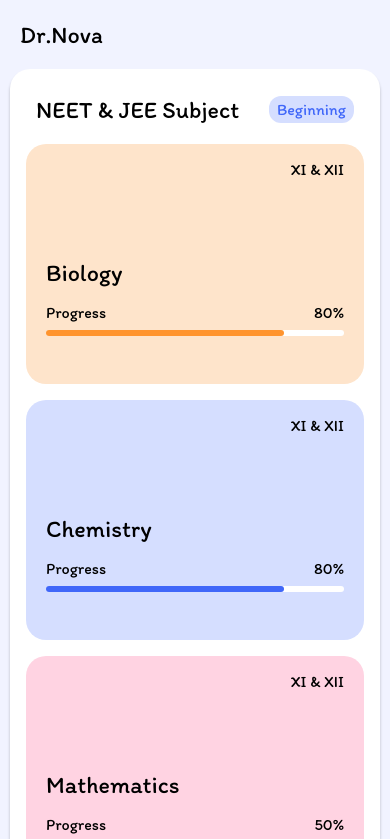
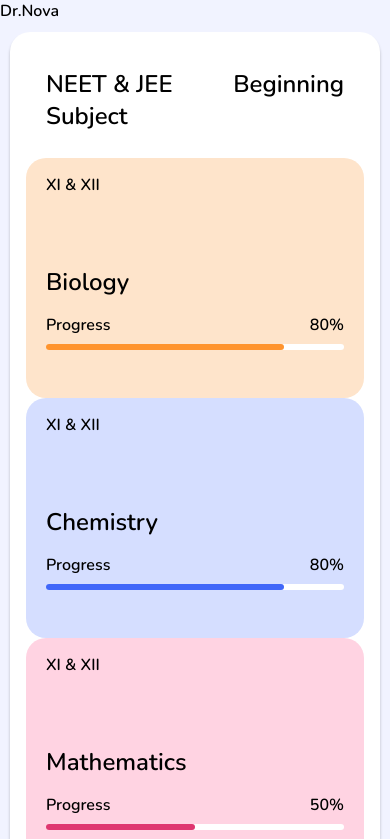
Before and after one commit to Bdeb121/Dr.Nova, a plain HTML site: page index.html in a window 390 px wide. Shown: the top 839 px of the page. Drawn offline with nearby package versions, Linux system fonts and the light colour scheme.

Commit message:
Update main.css

```diff
--- a/css/main.css
+++ b/css/main.css
@@ -1,4 +1,5 @@
-@import url('https://fonts.googleapis.com/css2?family=Itim&display=swap');
+/* @import url('https://fonts.googleapis.com/css2?family=Itim&display=swap'); */
+@import url('https://fonts.googleapis.com/css2?family=Nunito:wght@400;500;600&display=swap');
 * {
     margin: 0;
     padding: 0;
@@ -8,74 +9,30 @@
 }
 body {
     background: #f1f3ff;
-    font-family: 'Itim', cursive;
+    /* font-family: 'Itim', cursive; */
+    font-family: 'Nunito', sans-serif;
+    font-weight: 600;
 }
 .container {
     display: flex;
     justify-content: center;
     flex-direction: column;
 }
-/* body::-webkit-scrollbar{
-    width: 16px;
-}
-body::-webkit-scrollbar-track{
-    border-radius: 8px;
-    background: #fff;
-}
-body::-webkit-scrollbar-thumb{
-    border-radius: 8px;
-    background: #292929;
-} */
-.container .logo {
+.container .header {
     display: flex;
     flex-wrap: nowrap;
     padding: 20px 20px 10px;
     font-size: 24px;
 }
 .container .middle {
-    display: flex;
-    flex-direction: column;
-    padding: 16px;
-    margin: 10px 16px 16px;
-    background: #ffffff;
-    box-shadow: 0px 3px 3px 0px rgba(0, 0, 0, 0.25);
-    border-radius: 20px;
-    margin-bottom: 20px;
-}
-.middle .header{
-    display: flex;
-    justify-content: space-between;
-    margin: 10px 10px 20px;
-}
-.middle .header .chapter{
-    font-size: 24px;
-}
-.middle .header .status{
-    align-self: center;
-    padding: 4px 8px;
-    border-radius: 12px;
-}
-.status1{
-    background: #ffd3e2;
-    color: #df3670;
-}
-.status2{
-    background: #d5deff;
-    color: #4067f9;
-}
-.status3{
-    background: #c8f7dc;
-    color: #34c471;
-}
-.status4{
-    background: #fee4cb;
-    color: #ff942e;
-}
-.middle .cards{
     display: grid;
     grid-template-columns: repeat(4, minmax(0, 1fr));
+    padding: 16px;
     grid-gap: 16px 16px;
-    margin-bottom: 10px;
+    background: #ffffff;
+    border-radius: 20px;
+    margin: 10px 16px 16px;
+    box-shadow: 0px 3px 3px 0px rgba(0, 0, 0, 0.25);
 }
 .middle .card {
     position: relative;
@@ -87,6 +44,7 @@
     height: 240px;
     padding: 16px 20px;
 }
+
 .middle .card:nth-child(8n+1){
     background: #fee4cb;
 }
@@ -111,10 +69,7 @@
 .middle .card:nth-child(8n+8){
     background: #e9e7fd;
 }
-.card .class {
-    display: flex;
-    justify-content: end;
-}
+
 .card .text {
     display: flex;
     font-size: 24px;
@@ -129,6 +84,7 @@
     margin-top: 16px;
     justify-content: space-between;
 }
+
 .card .bar {
     position: relative;
     display: flex;
@@ -138,12 +94,15 @@
     margin-top: 8px;
     margin-bottom: 32px;
 }
+
 .card .bar span {
     position: absolute;
     height: 6px;
     border-radius: 12px;
     width: 100%;
+    background: #000;
 }
+
 .card:nth-child(8n+1) .bar span{
     background: #ff942e;
 }
@@ -168,6 +127,7 @@
 .card:nth-child(8n+8) .bar span{
     background: #4f3ff0;
 }
+
 .container .footer {
     margin: 10px 20px 20px;
     display: flex;
@@ -181,12 +141,12 @@
 }
 
 @media (max-width: 1100px) {
-    .container .cards {
+    .container .middle {
         grid-template-columns: repeat(3, minmax(0, 1fr));
     }
 }
 @media (max-width: 900px) {
-    .container .cards {
+    .container .middle {
         grid-template-columns: repeat(2, minmax(0, 1fr));
     }
     .card .text a {
@@ -195,9 +155,7 @@
 }
 @media (max-width: 500px) {
     .container .middle {
+        grid-template-columns: repeat(1, minmax(0, 1fr));
         margin: 10px;
     }
-    .container .cards {
-        grid-template-columns: repeat(1, minmax(0, 1fr));
-    }
 }
```
